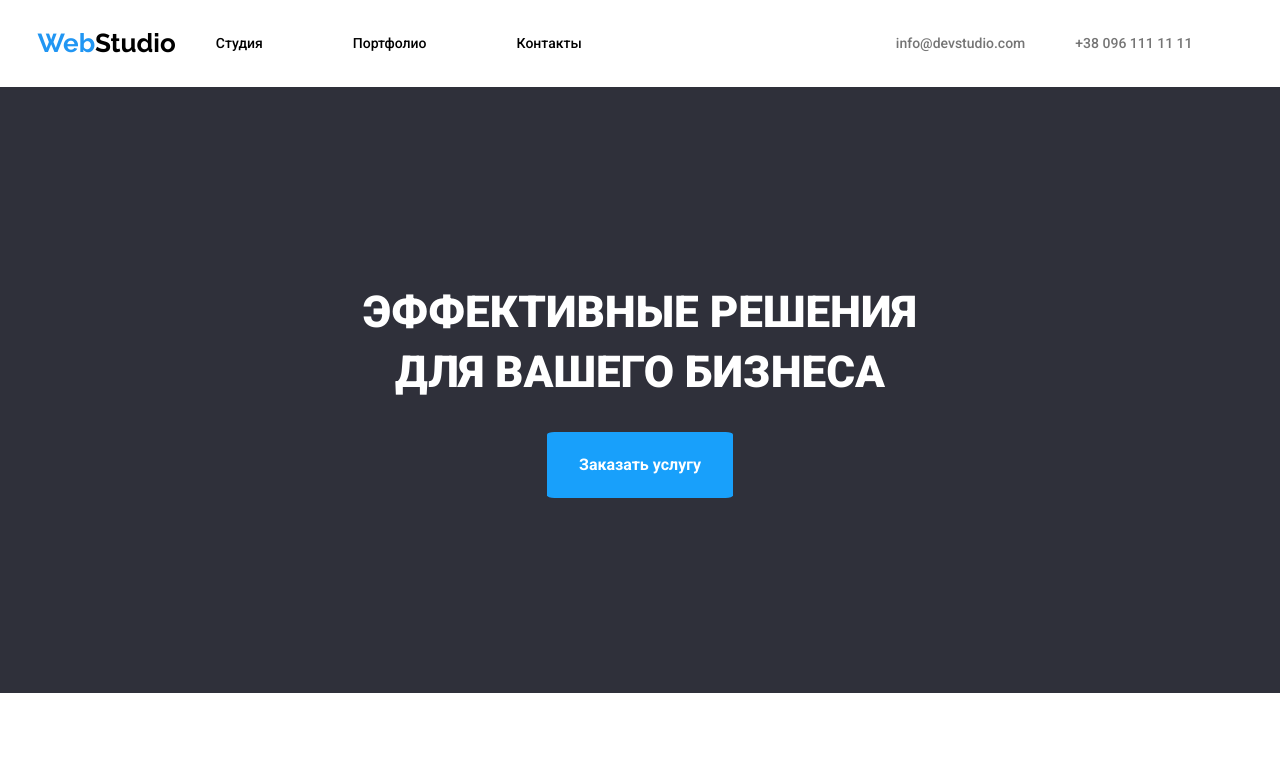
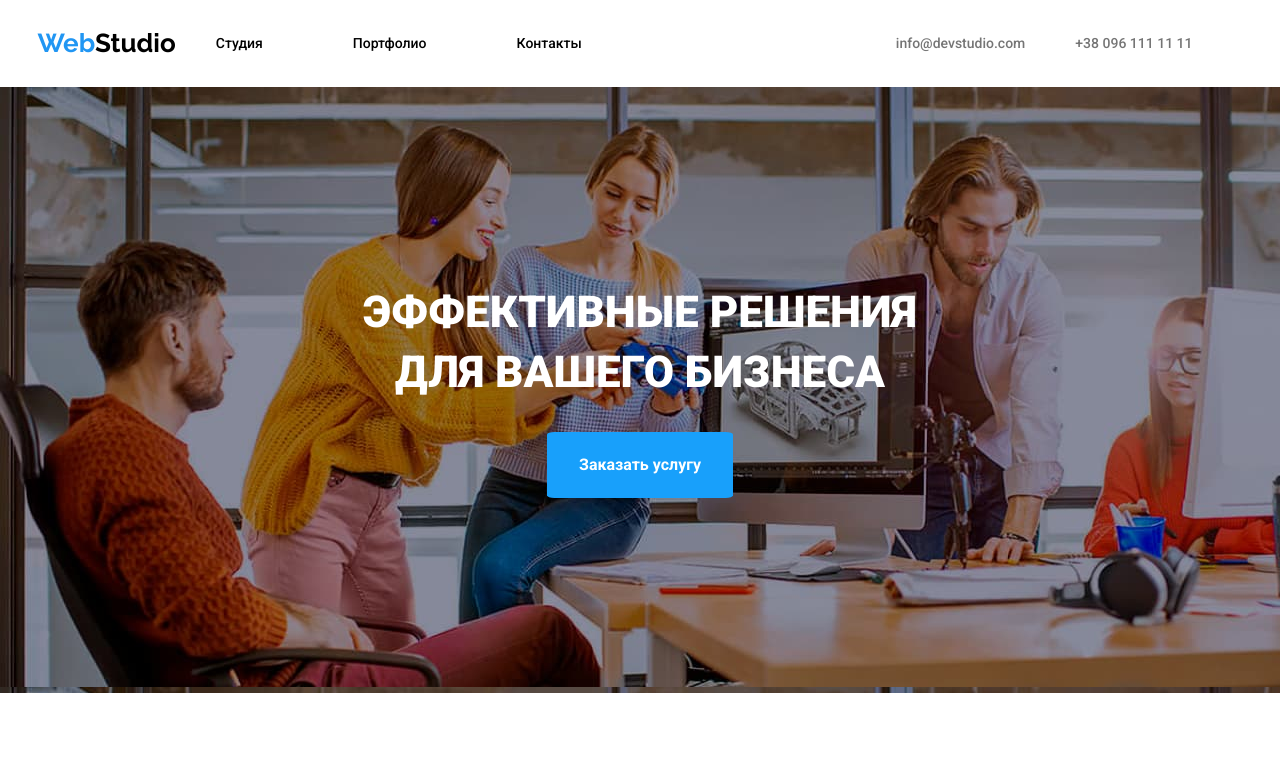
Before and after one commit to Nazar8995/goit-markup-hw-04, a plain HTML site: page index.html in a window 1280 px wide. Shown: the top 784 px of the page. Drawn offline with Linux system fonts and the light colour scheme.

Commit message:
add bcgi

```diff
--- a/css/styles.css
+++ b/css/styles.css
@@ -162,6 +162,7 @@ ul {
   background-color: #2f303a;
   text-align: center;
   padding: 195px;
+  background-image: url('../images/Img\ \(1\).jpg');
 }
 .section {
   background-color: #fff;
```
